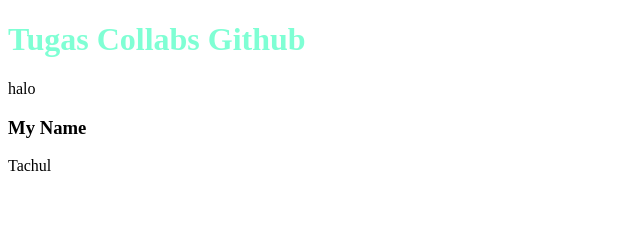
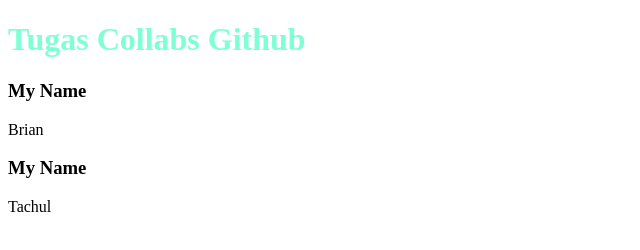
Before and after one commit to hmiftachul11/Collabs-Task-Github, a plain HTML site: page index.html in a window 1280 px wide. Shown: the whole page, without its empty margins (0-640 px from the left). Drawn offline with Linux system fonts and the light colour scheme.

Commit message:
update lagi

```diff
--- a/index.html
+++ b/index.html
@@ -10,7 +10,9 @@
 
 <body>
     <h1>Tugas Collabs Github</h1>
-    <p>halo</p>
+
+    <h3>My Name</h3>
+    <p>Brian</p>
 
     <h3>My Name</h3>
     <p>Tachul</p>
```
